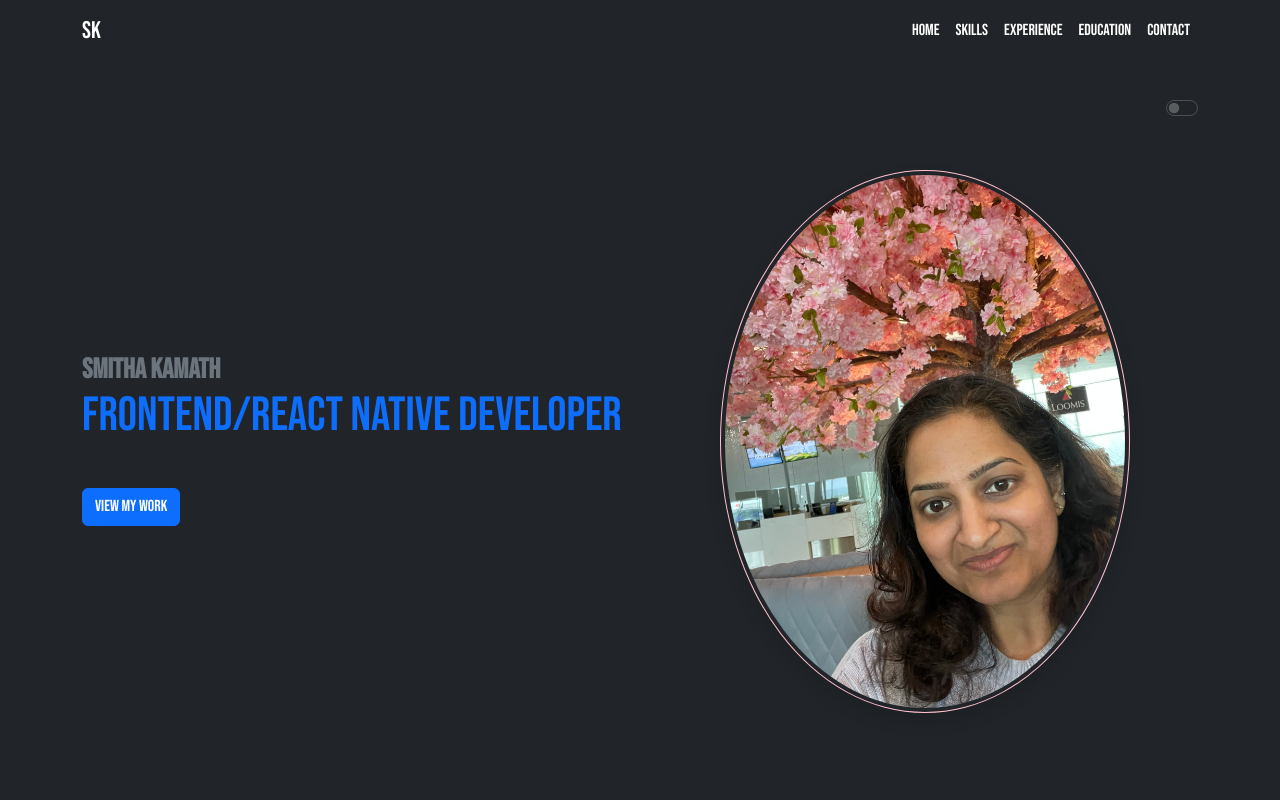
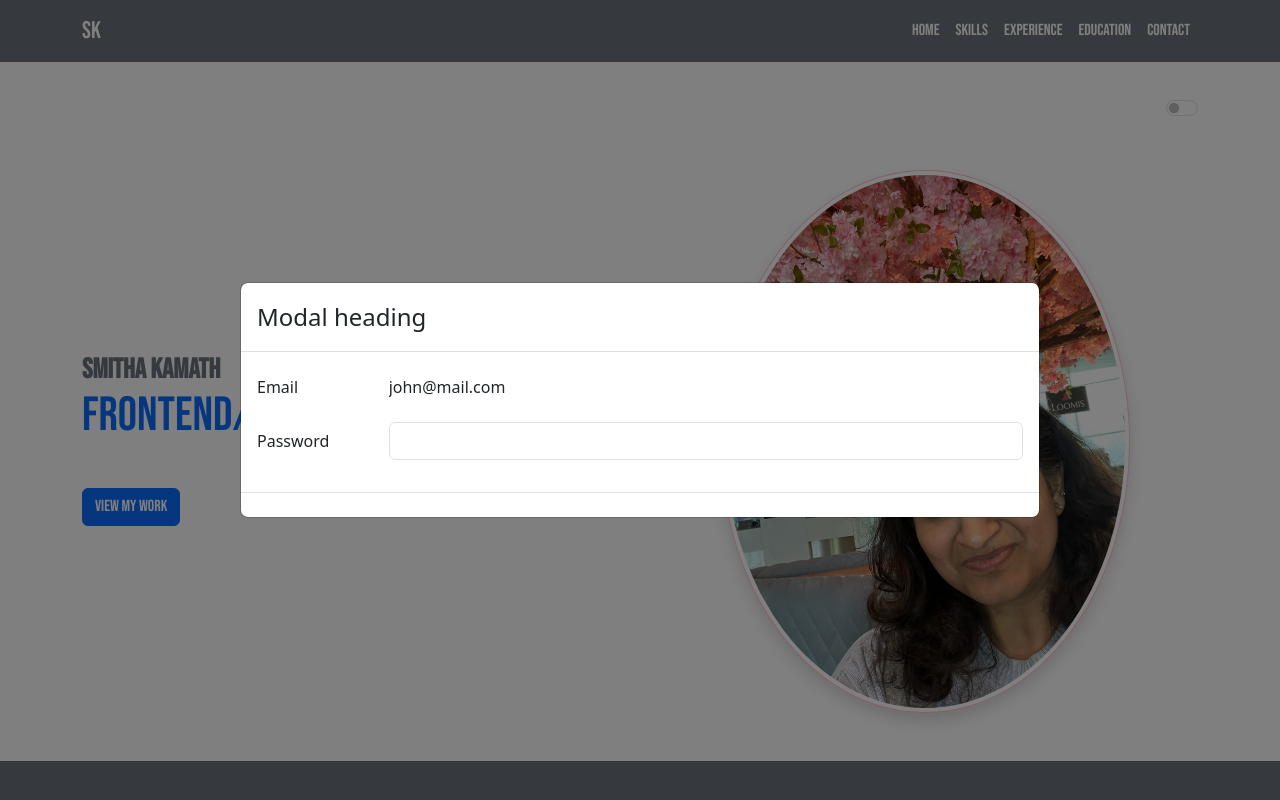
Before and after one commit to smitha-2020/reactAuthRtkQuery, a React (Vite) app: page / in a window 1280 px wide. Shown: the top 800 px of the page. Built offline with nearby package versions, Linux system fonts and the light colour scheme.

Commit message:
added model for login

```diff
--- a/index.html
+++ b/index.html
@@ -10,6 +10,5 @@
   <body>
     <div id="root"></div>
     <script type="module" src="/src/main.tsx"></script>
-    <script type="module" src="/src/js/main.js"></script>
   </body>
 </html>
--- a/package.json
+++ b/package.json
@@ -10,11 +10,14 @@
     "preview": "vite preview"
   },
   "dependencies": {
+    "@reduxjs/toolkit": "^2.8.2",
     "bootstrap": "^5.3.7",
     "bootstrap-icons": "^1.13.1",
     "react": "^19.1.0",
     "react-bootstrap": "^2.10.10",
     "react-dom": "^19.1.0",
+    "react-redux": "^9.2.0",
+    "redux": "^5.0.1",
     "sass": "^1.89.2"
   },
   "devDependencies": {
--- a/src/App.tsx
+++ b/src/App.tsx
@@ -6,8 +6,11 @@ import NavigationBar from "./components/NavigationBar";
 import "./scss/custom.scss";
 import "./customBootstrapStyles.css";
 import Footer from "./components/Footer";
+import { useState } from "react";
+import ModalScreen from "./components/ModalScreen";
 
 function App() {
+  const [modalShow, setModalShow] = useState(true);
   return (
     <div className="App">
       <NavigationBar />
@@ -16,6 +19,7 @@ function App() {
       <MyProjects />
       <Contact />
       <Footer />
+      <ModalScreen show={modalShow} onHide={() => setModalShow(false)} />
     </div>
   );
 }
--- /dev/null
+++ b/src/components/ModalScreen.tsx
@@ -0,0 +1,53 @@
+import Button from "react-bootstrap/Button";
+import Modal from "react-bootstrap/Modal";
+
+const ModalScreen = (props: any) => {
+  const login = () => {};
+  return (
+    <Modal
+      {...props}
+      backdrop="static"
+      size="lg"
+      aria-labelledby="contained-modal-title-vcenter"
+      centered
+    >
+      <Modal.Header>
+        <Modal.Title id="contained-modal-title-vcenter">
+          Modal heading
+        </Modal.Title>
+      </Modal.Header>
+      <Modal.Body>
+        <div className="mb-3 row">
+          <label htmlFor="staticEmail" className="col-sm-2 col-form-label">
+            Email
+          </label>
+          <div className="col-sm-10">
+            <input
+              type="text"
+              className="form-control-plaintext"
+              id="staticEmail"
+              value="john@mail.com"
+            />
+          </div>
+        </div>
+        <div className="mb-3 row">
+          <label htmlFor="inputPassword" className="col-sm-2 col-form-label">
+            Password
+          </label>
+          <div className="col-sm-10">
+            <input
+              type="password"
+              className="form-control"
+              id="inputPassword"
+            />
+          </div>
+        </div>
+      </Modal.Body>
+      <Modal.Footer>
+        {/** <Button onClick={props.onHide}>Close</Button> */}
+      </Modal.Footer>
+    </Modal>
+  );
+};
+
+export default ModalScreen;
--- a/src/components/MyProjects.tsx
+++ b/src/components/MyProjects.tsx
@@ -8,7 +8,7 @@ const MyProjects = () => {
     <div id="projects">
       <div className="container card-main">
         <h3 className="mb-3 proj-card-title">
-          {appContext?.theme.toUpperCase()}'s Projects
+          {appContext?.name.toUpperCase()}'s Projects
         </h3>
         <div className="row g-2">
           {ProjectsItems.map((proj) => (
--- a/src/components/ThemeContextProvider.tsx
+++ b/src/components/ThemeContextProvider.tsx
@@ -1,19 +1,22 @@
-import { createContext, useState, type ReactNode } from "react";
+import { createContext, useState, type ReactNode, useMemo } from "react";
 
 type ThemeContextProps = {
   theme: string;
   setTheme: React.Dispatch<React.SetStateAction<string>>;
+  name: string;
 };
 
-interface CurrentUserContextType {
-  username: string;
-}
 export const ThemeContext = createContext<ThemeContextProps | null>(null);
 const ThemeContextProvider = ({ children }: { children: ReactNode }) => {
-  const [theme, setTheme] = useState("light");
+  const [theme, setTheme] = useState("dark");
   const name = "Smitha";
 
-  return <ThemeContext value={{ theme, setTheme }}>{children}</ThemeContext>;
+  const themeValue = useMemo(
+    () => ({ theme, setTheme, name }),
+    [theme, setTheme]
+  );
+
+  return <ThemeContext value={themeValue}>{children}</ThemeContext>;
 };
 
 export default ThemeContextProvider;
--- a/src/js/main.js
+++ /dev/null
@@ -1 +0,0 @@
-document.documentElement.setAttribute("data-bs-theme", "dark");
--- a/src/scss/custom.scss
+++ b/src/scss/custom.scss
@@ -1,5 +1,3 @@
-//$primary: white;
-
 @import "bootstrap/scss/functions";
 @import "bootstrap/scss/variables";
 @import "bootstrap/scss/mixins";
@@ -55,6 +53,18 @@ $color-mode-type: data;
     font-family: $font-stack;
     text-decoration: "underline";
   }
+
+  .navBar {
+    background-color: var(--bs-gray);
+  }
+  a {
+    color: $secondary !important;
+  }
+
+  .about,
+  .contact {
+    background-color: var(--bs-gray);
+  }
   .custom-nav {
     @include flexPositioning(column, center);
     align-items: center;
```
Also changed, not shown: 1 other file (tests, documents, lock files or other folders).
